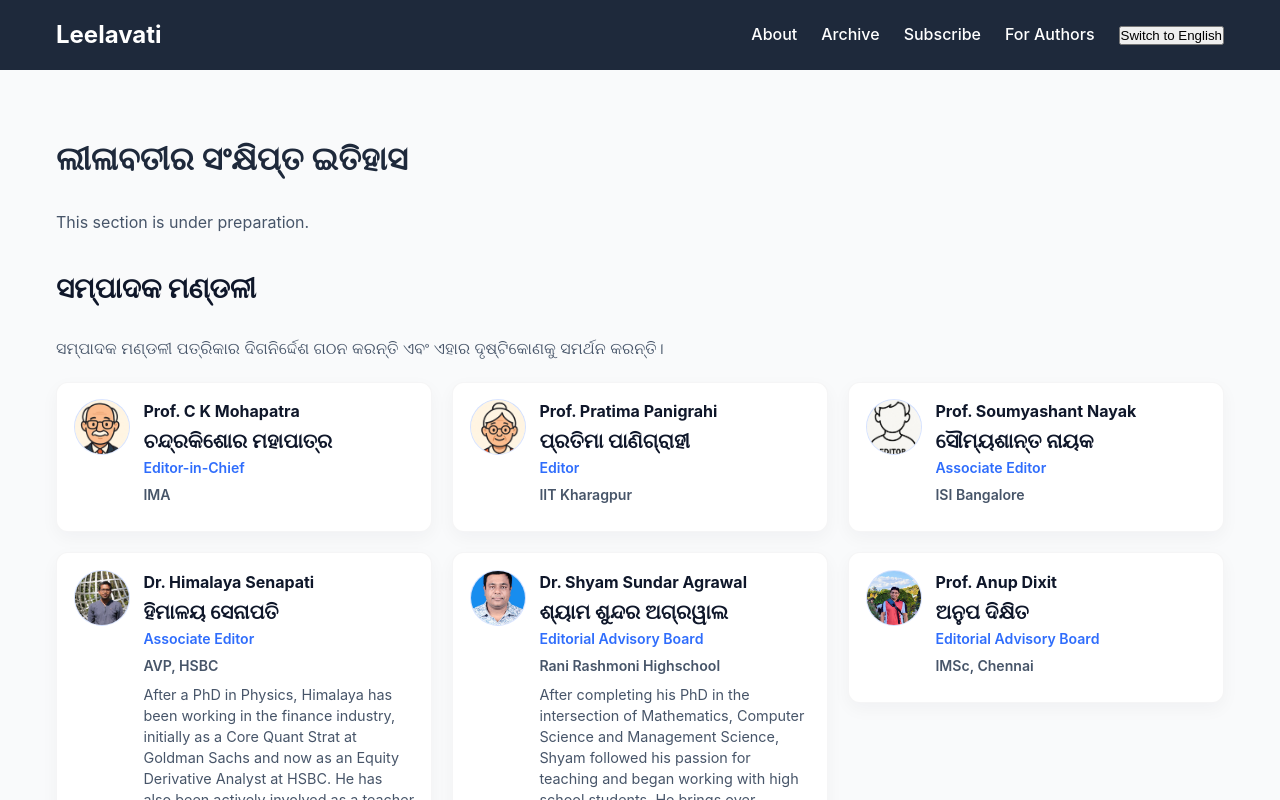
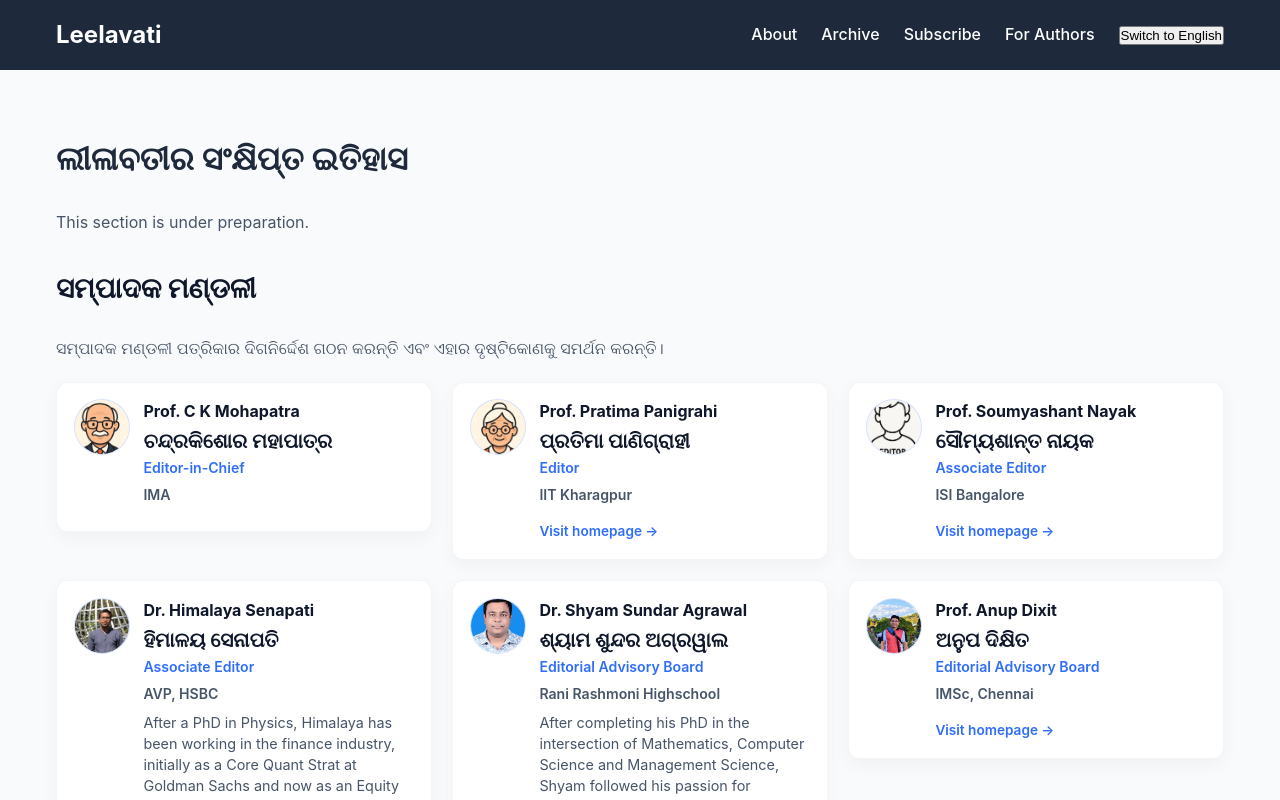
Before and after one commit to himalay1729/leelavati, a React (Vite) app: page /about in a window 1280 px wide. Shown: the top 800 px of the page. Built offline with nearby package versions, Linux system fonts and the light colour scheme.

Commit message:
changed editors info

```diff
--- a/public/data/editors.json
+++ b/public/data/editors.json
@@ -14,7 +14,8 @@
       "affiliation": "IIT Kharagpur",
       "role": "Editor",
       "bio": "",
-      "photoUrl": "/editors/pratima.jpg"
+      "photoUrl": "/editors/pratima.jpg",
+      "homepage":"https://www.iitkgp.ac.in/department/MA/faculty/ma-pratima"
     },
     {
       "name": "Prof. Soumyashant Nayak",
@@ -22,7 +23,8 @@
       "affiliation": "ISI Bangalore",
       "role": "Associate Editor",
       "bio": "",
-      "photoUrl": "/editors/soumyashant.jpg"
+      "photoUrl": "/editors/soumyashant.jpg",
+      "homepage":"https://www.isibang.ac.in/~soumyashant/"
     },
     {
       "name": "Dr. Himalaya Senapati",
@@ -38,7 +40,8 @@
       "affiliation": "Rani Rashmoni Highschool",
       "role": "Editorial Advisory Board",
       "bio": "After completing his PhD in the intersection of Mathematics, Computer Science and Management Science, Shyam followed his passion for teaching and began working with high school students. He brings over twenty-six years of experience in teaching and research. An active contributor to the mathematical community and the Olympiad ecosystem, he has been recognized with multiple state- and national-level awards in Mathematics.",
-      "photoUrl": "/editors/shyam.jpg"
+      "photoUrl": "/editors/shyam.jpg",
+      "homepage":"http://www.drshyam.ezyro.com/?i=1"
     },
     {
       "name": "Prof. Anup Dixit",
@@ -46,7 +49,8 @@
       "affiliation": "IMSc, Chennai",
       "role": "Editorial Advisory Board",
       "bio": "",
-      "photoUrl": "/editors/anup.jpg"
+      "photoUrl": "/editors/anup.jpg",
+      "homepage":"https://www.imsc.res.in/~anupdixit/index.html"
     },
     {
       "name": "Prof. Srinivas K",
@@ -54,7 +58,8 @@
       "affiliation": "IISER Tirupati",
       "role": "Editorial Advisory Board",
       "bio": "Srinivas is a Visiting Professor at IISER Tirupati and former Professor H at IMSc, Chennai. A distinguished researcher, he has collaborated widely with institutions across India, Europe, and Canada. He has served on the Executive Council of the Ramanujan Mathematical Society and on the Boards of Studies of several institutions, including NIT Rourkela and the Central University of Tamil Nadu. He was Co-Managing Editor of both the Hardy-Ramanujan Journal and the Journal of the RMS. A key contributor to national training programmes such as MTTS and INSPIRE, he has organized numerous conferences and instructional schools. He remains deeply committed to outreach, delivering many popular talks on Ramanujan’s mathematics, including broadcasts on AIR Delhi.",
-      "photoUrl": "/editors/srinivas.jpg"
+      "photoUrl": "/editors/srinivas.jpg",
+      "homepage": "https://www.imsc.res.in/srinivas_kotyada"
     }
   ]
 }
--- a/src/hooks/useEditors.ts
+++ b/src/hooks/useEditors.ts
@@ -3,10 +3,11 @@ import { useEffect, useState } from "react";
 export type Editor = {
   name: string;
   odianame?: string;
-  affiliation: string;
+  affiliation?: string;
   role: string;
   bio?: string;
   photoUrl?: string;
+  homepage?:string;
 };
 
 type UseEditorsResult = {
--- a/src/pages/About/editors.css
+++ b/src/pages/About/editors.css
@@ -29,6 +29,18 @@
   margin-top: 1.25rem;
   grid-auto-rows: auto;
   align-items: start;
+}
+
+.editorial-page .editor-homepage {
+  margin-top: 0.4rem;
+  font-size: 0.85rem;
+  font-weight: 600;
+  color: #2f6dfc;
+  text-decoration: none;
+}
+
+.editorial-page .editor-homepage:hover {
+  text-decoration: underline;
 }
 
 /* Card */
@@ -172,6 +184,7 @@
   .editorial-page .editor-card { gap: 0.6rem; padding: 0.95rem; }
   .editorial-page .editor-avatar { min-width: 48px; min-height: 48px; font-size: 0.95rem; }
   .editorial-page .editor-name { white-space: normal; }
+  .editorial-page .editor-bio {color: #334155;line-height: 1.55;}
 }
 
 /* Very small screens: reduce avatar and tighten grid */
@@ -190,4 +203,5 @@
   }
 
   .editorial-page .editor-name { white-space: normal; }
+  .editorial-page .editor-bio {color: #334155;line-height: 1.55;}
 }
--- a/src/pages/About/index.tsx
+++ b/src/pages/About/index.tsx
@@ -71,6 +71,16 @@ const About: React.FC = () => {
                     <div className="editor-role">{ed.role}</div>
                     <div className="editor-affiliation">{ed.affiliation}</div>
                     {ed.bio && <div className="editor-bio">{ed.bio}</div>}
+			{ed.homepage && (
+    <a
+      href={ed.homepage}
+      className="editor-homepage"
+      target="_blank"
+      rel="noopener noreferrer"
+    >
+      Visit homepage →
+    </a>
+  )}
                   </div>
                 </article>
               ))}
```
